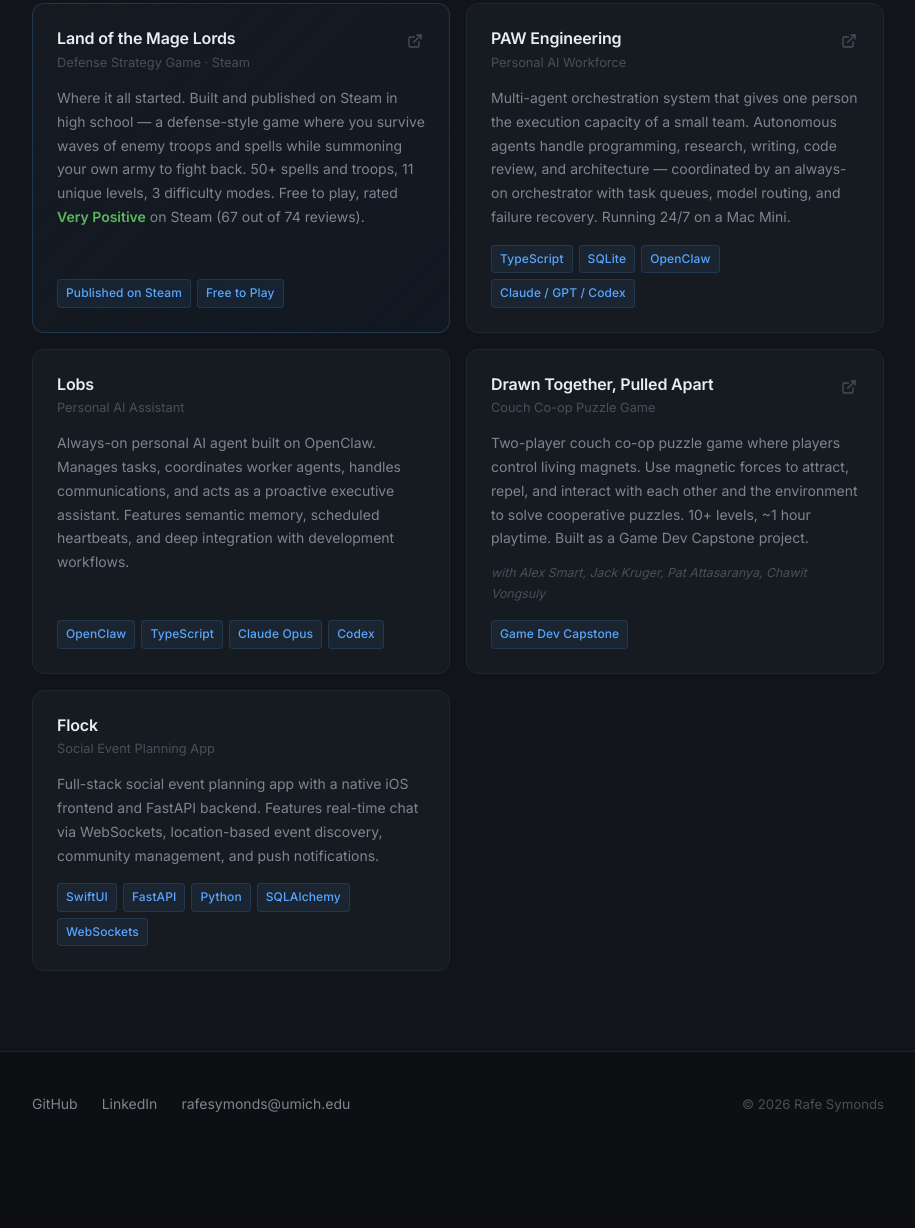
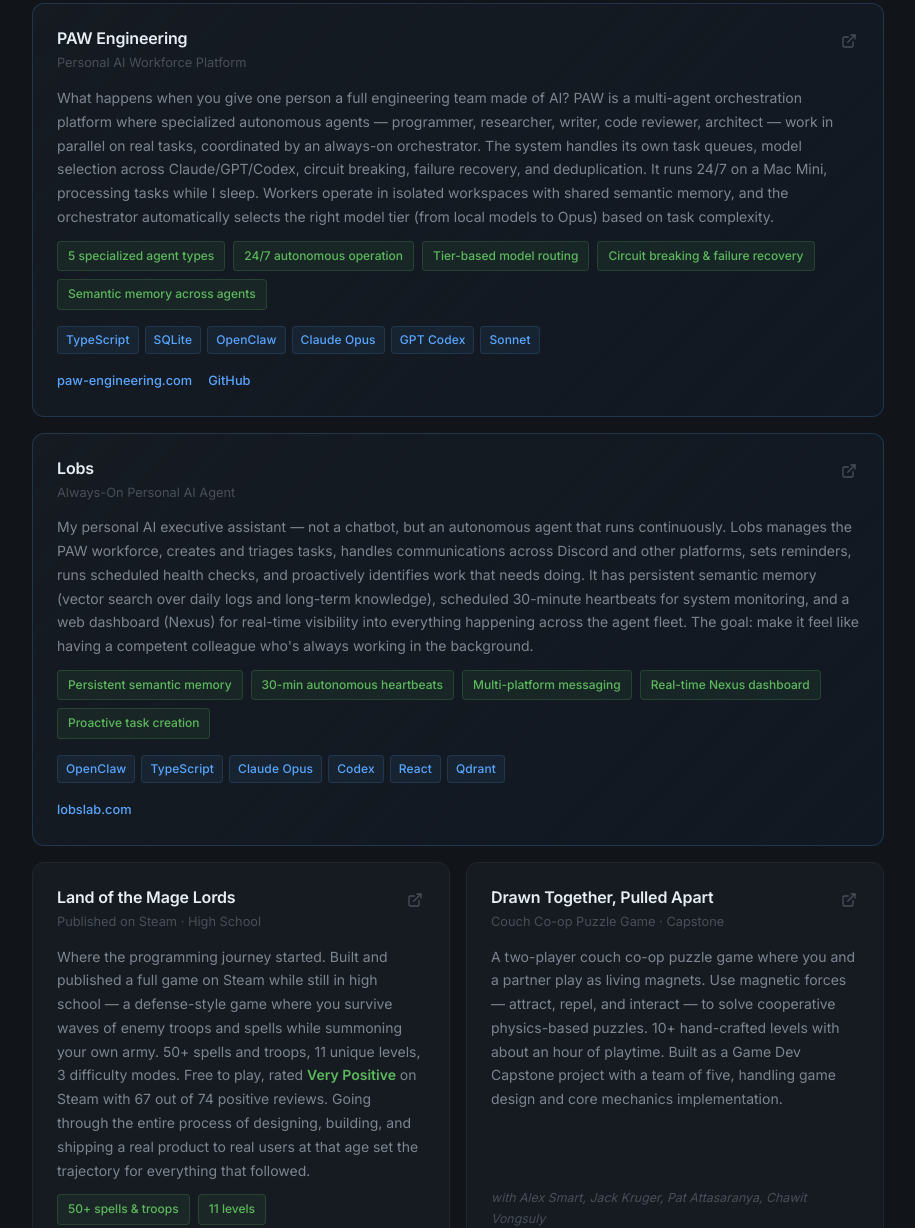
Before and after one commit to RafeSymonds/rafesymonds, a plain HTML site: page index.html in a window 1280 px wide. Shown: the part 1474-2702 px from the top of the page, without its empty margins (182-1097 px from the left). Before the commit the page ends 2630 px from the top, so only its background shows below. Drawn offline with Linux system fonts and the light colour scheme.

Commit message:
expand project details, add lobslab/paw links, simplify README

```diff
--- a/index.html
+++ b/index.html
@@ -102,16 +102,85 @@
         <article class="project-card fade-in project-card--highlight">
           <div class="project-header">
             <div>
+              <h3 class="project-title">PAW Engineering</h3>
+              <p class="project-subtitle">Personal AI Workforce Platform</p>
+            </div>
+            <a href="https://paw-engineering.com" target="_blank" rel="noopener" class="project-link" aria-label="PAW Engineering">
+              <svg width="16" height="16" viewBox="0 0 24 24" fill="none" stroke="currentColor" stroke-width="2" stroke-linecap="round" stroke-linejoin="round"><path d="M18 13v6a2 2 0 01-2 2H5a2 2 0 01-2-2V8a2 2 0 012-2h6"/><polyline points="15 3 21 3 21 9"/><line x1="10" y1="14" x2="21" y2="3"/></svg>
+            </a>
+          </div>
+          <p class="project-desc">What happens when you give one person a full engineering team made of AI? PAW is a multi-agent orchestration platform where specialized autonomous agents — programmer, researcher, writer, code reviewer, architect — work in parallel on real tasks, coordinated by an always-on orchestrator. The system handles its own task queues, model selection across Claude/GPT/Codex, circuit breaking, failure recovery, and deduplication. It runs 24/7 on a Mac Mini, processing tasks while I sleep. Workers operate in isolated workspaces with shared semantic memory, and the orchestrator automatically selects the right model tier (from local models to Opus) based on task complexity.</p>
+          <div class="project-highlights">
+            <span class="highlight">5 specialized agent types</span>
+            <span class="highlight">24/7 autonomous operation</span>
+            <span class="highlight">Tier-based model routing</span>
+            <span class="highlight">Circuit breaking & failure recovery</span>
+            <span class="highlight">Semantic memory across agents</span>
+          </div>
+          <div class="project-tech">
+            <span class="tech">TypeScript</span>
+            <span class="tech">SQLite</span>
+            <span class="tech">OpenClaw</span>
+            <span class="tech">Claude Opus</span>
+            <span class="tech">GPT Codex</span>
+            <span class="tech">Sonnet</span>
+          </div>
+          <div class="project-links-row">
+            <a href="https://paw-engineering.com" target="_blank" rel="noopener">paw-engineering.com</a>
+            <a href="https://github.com/paw-engineering" target="_blank" rel="noopener">GitHub</a>
+          </div>
+        </article>
+
+        <article class="project-card fade-in project-card--highlight">
+          <div class="project-header">
+            <div>
+              <h3 class="project-title">Lobs</h3>
+              <p class="project-subtitle">Always-On Personal AI Agent</p>
+            </div>
+            <a href="https://lobslab.com" target="_blank" rel="noopener" class="project-link" aria-label="Lobs Lab">
+              <svg width="16" height="16" viewBox="0 0 24 24" fill="none" stroke="currentColor" stroke-width="2" stroke-linecap="round" stroke-linejoin="round"><path d="M18 13v6a2 2 0 01-2 2H5a2 2 0 01-2-2V8a2 2 0 012-2h6"/><polyline points="15 3 21 3 21 9"/><line x1="10" y1="14" x2="21" y2="3"/></svg>
+            </a>
+          </div>
+          <p class="project-desc">My personal AI executive assistant — not a chatbot, but an autonomous agent that runs continuously. Lobs manages the PAW workforce, creates and triages tasks, handles communications across Discord and other platforms, sets reminders, runs scheduled health checks, and proactively identifies work that needs doing. It has persistent semantic memory (vector search over daily logs and long-term knowledge), scheduled 30-minute heartbeats for system monitoring, and a web dashboard (Nexus) for real-time visibility into everything happening across the agent fleet. The goal: make it feel like having a competent colleague who's always working in the background.</p>
+          <div class="project-highlights">
+            <span class="highlight">Persistent semantic memory</span>
+            <span class="highlight">30-min autonomous heartbeats</span>
+            <span class="highlight">Multi-platform messaging</span>
+            <span class="highlight">Real-time Nexus dashboard</span>
+            <span class="highlight">Proactive task creation</span>
+          </div>
+          <div class="project-tech">
+            <span class="tech">OpenClaw</span>
+            <span class="tech">TypeScript</span>
+            <span class="tech">Claude Opus</span>
+            <span class="tech">Codex</span>
+            <span class="tech">React</span>
+            <span class="tech">Qdrant</span>
+          </div>
+          <div class="project-links-row">
+            <a href="https://lobslab.com" target="_blank" rel="noopener">lobslab.com</a>
+          </div>
+        </article>
+
+        <article class="project-card fade-in">
+          <div class="project-header">
+            <div>
               <h3 class="project-title">Land of the Mage Lords</h3>
-              <p class="project-subtitle">Defense Strategy Game · Steam</p>
+              <p class="project-subtitle">Published on Steam · High School</p>
             </div>
             <a href="https://store.steampowered.com/app/2069220/Land_of_the_Mage_Lords/" target="_blank" rel="noopener" class="project-link" aria-label="Land of the Mage Lords on Steam">
               <svg width="16" height="16" viewBox="0 0 24 24" fill="none" stroke="currentColor" stroke-width="2" stroke-linecap="round" stroke-linejoin="round"><path d="M18 13v6a2 2 0 01-2 2H5a2 2 0 01-2-2V8a2 2 0 012-2h6"/><polyline points="15 3 21 3 21 9"/><line x1="10" y1="14" x2="21" y2="3"/></svg>
             </a>
           </div>
-          <p class="project-desc">Where it all started. Built and published on Steam in high school — a defense-style game where you survive waves of enemy troops and spells while summoning your own army to fight back. 50+ spells and troops, 11 unique levels, 3 difficulty modes. Free to play, rated <strong class="review-positive">Very Positive</strong> on Steam (67 out of 74 reviews).</p>
+          <p class="project-desc">Where the programming journey started. Built and published a full game on Steam while still in high school — a defense-style game where you survive waves of enemy troops and spells while summoning your own army. 50+ spells and troops, 11 unique levels, 3 difficulty modes. Free to play, rated <strong class="review-positive">Very Positive</strong> on Steam with 67 out of 74 positive reviews. Going through the entire process of designing, building, and shipping a real product to real users at that age set the trajectory for everything that followed.</p>
+          <div class="project-highlights">
+            <span class="highlight">50+ spells & troops</span>
+            <span class="highlight">11 levels</span>
+            <span class="highlight">Very Positive (91% positive)</span>
+          </div>
           <div class="project-tech">
-            <span class="tech">Published on Steam</span>
+            <span class="tech">Game Development</span>
+            <span class="tech">Steam</span>
             <span class="tech">Free to Play</span>
           </div>
         </article>
@@ -119,52 +188,19 @@
         <article class="project-card fade-in">
           <div class="project-header">
             <div>
-              <h3 class="project-title">PAW Engineering</h3>
-              <p class="project-subtitle">Personal AI Workforce</p>
-            </div>
-            <a href="https://github.com/paw-engineering" target="_blank" rel="noopener" class="project-link" aria-label="PAW Engineering on GitHub">
-              <svg width="16" height="16" viewBox="0 0 24 24" fill="none" stroke="currentColor" stroke-width="2" stroke-linecap="round" stroke-linejoin="round"><path d="M18 13v6a2 2 0 01-2 2H5a2 2 0 01-2-2V8a2 2 0 012-2h6"/><polyline points="15 3 21 3 21 9"/><line x1="10" y1="14" x2="21" y2="3"/></svg>
-            </a>
-          </div>
-          <p class="project-desc">Multi-agent orchestration system that gives one person the execution capacity of a small team. Autonomous agents handle programming, research, writing, code review, and architecture — coordinated by an always-on orchestrator with task queues, model routing, and failure recovery. Running 24/7 on a Mac Mini.</p>
-          <div class="project-tech">
-            <span class="tech">TypeScript</span>
-            <span class="tech">SQLite</span>
-            <span class="tech">OpenClaw</span>
-            <span class="tech">Claude / GPT / Codex</span>
-          </div>
-        </article>
-
-        <article class="project-card fade-in">
-          <div class="project-header">
-            <div>
-              <h3 class="project-title">Lobs</h3>
-              <p class="project-subtitle">Personal AI Assistant</p>
-            </div>
-          </div>
-          <p class="project-desc">Always-on personal AI agent built on OpenClaw. Manages tasks, coordinates worker agents, handles communications, and acts as a proactive executive assistant. Features semantic memory, scheduled heartbeats, and deep integration with development workflows.</p>
-          <div class="project-tech">
-            <span class="tech">OpenClaw</span>
-            <span class="tech">TypeScript</span>
-            <span class="tech">Claude Opus</span>
-            <span class="tech">Codex</span>
-          </div>
-        </article>
-
-        <article class="project-card fade-in">
-          <div class="project-header">
-            <div>
               <h3 class="project-title">Drawn Together, Pulled Apart</h3>
-              <p class="project-subtitle">Couch Co-op Puzzle Game</p>
+              <p class="project-subtitle">Couch Co-op Puzzle Game · Capstone</p>
             </div>
             <a href="https://rafesymonds.itch.io/drawn-together-pulled-apart" target="_blank" rel="noopener" class="project-link" aria-label="Play on itch.io">
               <svg width="16" height="16" viewBox="0 0 24 24" fill="none" stroke="currentColor" stroke-width="2" stroke-linecap="round" stroke-linejoin="round"><path d="M18 13v6a2 2 0 01-2 2H5a2 2 0 01-2-2V8a2 2 0 012-2h6"/><polyline points="15 3 21 3 21 9"/><line x1="10" y1="14" x2="21" y2="3"/></svg>
             </a>
           </div>
-          <p class="project-desc">Two-player couch co-op puzzle game where players control living magnets. Use magnetic forces to attract, repel, and interact with each other and the environment to solve cooperative puzzles. 10+ levels, ~1 hour playtime. Built as a Game Dev Capstone project.</p>
+          <p class="project-desc">A two-player couch co-op puzzle game where you and a partner play as living magnets. Use magnetic forces — attract, repel, and interact — to solve cooperative physics-based puzzles. 10+ hand-crafted levels with about an hour of playtime. Built as a Game Dev Capstone project with a team of five, handling game design and core mechanics implementation.</p>
           <div class="project-meta">with Alex Smart, Jack Kruger, Pat Attasaranya, Chawit Vongsuly</div>
           <div class="project-tech">
             <span class="tech">Game Dev Capstone</span>
+            <span class="tech">Co-op Multiplayer</span>
+            <span class="tech">Physics Puzzles</span>
           </div>
         </article>
 
@@ -172,16 +208,17 @@
           <div class="project-header">
             <div>
               <h3 class="project-title">Flock</h3>
-              <p class="project-subtitle">Social Event Planning App</p>
+              <p class="project-subtitle">Social Event Planning Platform</p>
             </div>
           </div>
-          <p class="project-desc">Full-stack social event planning app with a native iOS frontend and FastAPI backend. Features real-time chat via WebSockets, location-based event discovery, community management, and push notifications.</p>
+          <p class="project-desc">Full-stack social event planning app with a native iOS frontend and Python backend. Real-time group chat over WebSockets, location-based event discovery with map integration, community management with roles and permissions, and push notifications. Designed the full data model, built the API layer, and implemented the SwiftUI frontend with offline-first CoreData persistence.</p>
           <div class="project-tech">
             <span class="tech">SwiftUI</span>
+            <span class="tech">CoreData</span>
             <span class="tech">FastAPI</span>
-            <span class="tech">Python</span>
             <span class="tech">SQLAlchemy</span>
             <span class="tech">WebSockets</span>
+            <span class="tech">Push Notifications</span>
           </div>
         </article>
 
--- a/style.css
+++ b/style.css
@@ -296,8 +296,9 @@
   box-shadow: var(--shadow);
 }
 
-/* Steam highlight card */
+/* Highlight cards span full width */
 .project-card--highlight {
+  grid-column: 1 / -1;
   border-color: rgba(88, 166, 255, 0.2);
   background: linear-gradient(135deg, var(--bg-card) 0%, rgba(31, 111, 235, 0.05) 100%);
 }
@@ -355,6 +356,34 @@
   font-size: 0.775rem;
   color: var(--text-dim);
   font-style: italic;
+}
+
+.project-highlights {
+  display: flex;
+  flex-wrap: wrap;
+  gap: 8px;
+}
+
+.highlight {
+  padding: 4px 10px;
+  background: rgba(92, 184, 92, 0.08);
+  border: 1px solid rgba(92, 184, 92, 0.2);
+  border-radius: 4px;
+  font-size: 0.75rem;
+  font-weight: 500;
+  color: #5cb85c;
+}
+
+.project-links-row {
+  display: flex;
+  gap: 16px;
+  padding-top: 4px;
+}
+
+.project-links-row a {
+  font-size: 0.8rem;
+  font-weight: 500;
+  color: var(--accent);
 }
 
 .project-tech {
```
Also changed, not shown: 1 other file.
